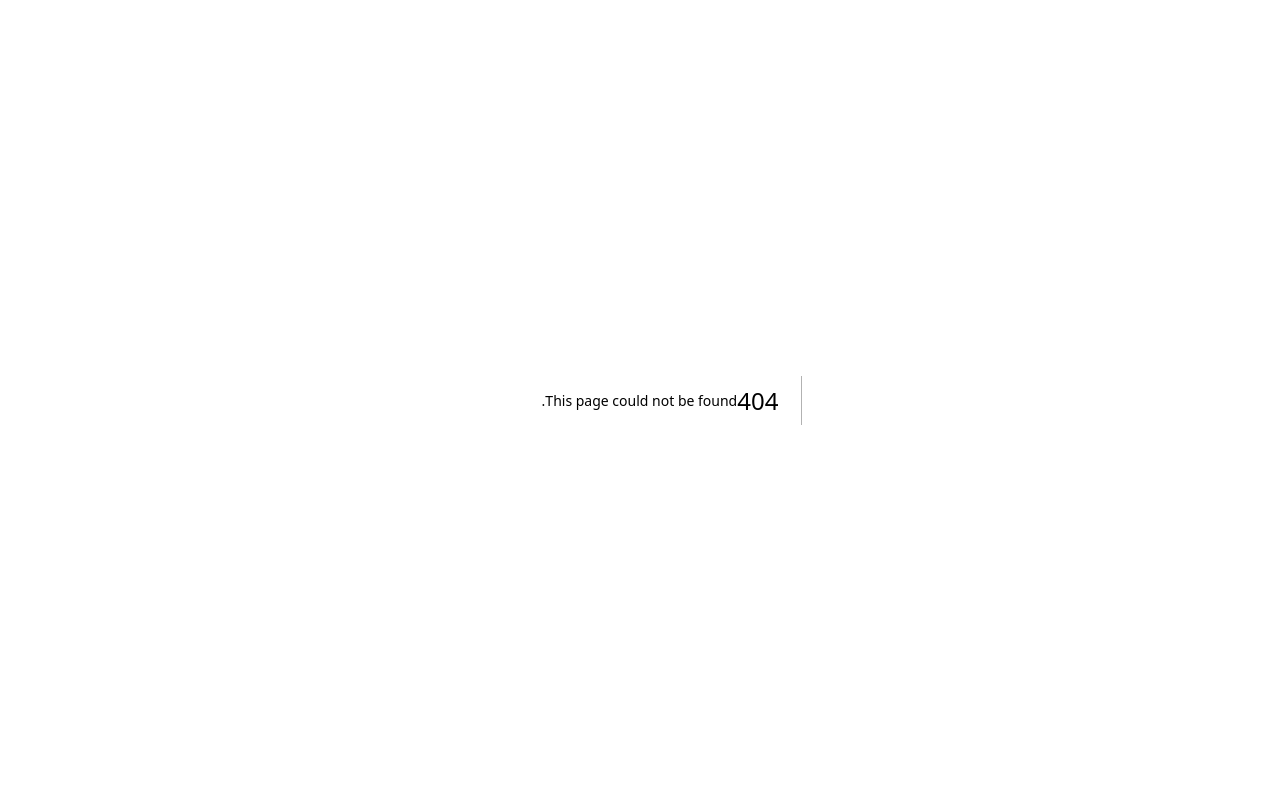
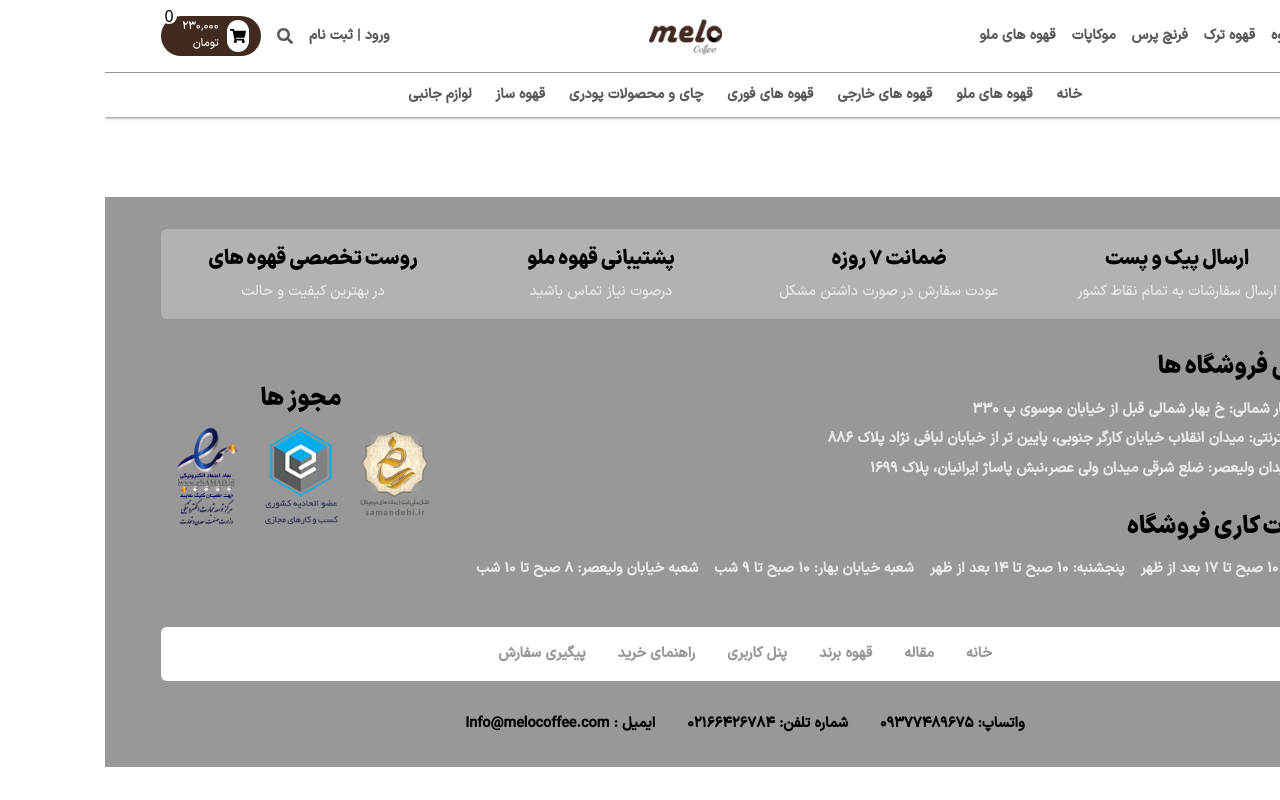
Before and after one commit to mohammadmehdidalvandii/mello-coffee, a Next.js app: page /loginOrRegister in a window 1280 px wide. Before the commit this address had no page. Built offline with nearby package versions, Linux system fonts and the light colour scheme.

Commit message:
created page loginORregister

```diff
--- /dev/null
+++ b/src/app/loginOrRegister/page.tsx
@@ -0,0 +1,16 @@
+import Footer from '@/components/module/Footer/Footer'
+import MainHeader from '@/components/module/MainHeader/MainHeader'
+import Navbar from '@/components/module/Navbar/Navbar'
+import React from 'react'
+
+const page:React.FC = ()=>{
+  return (
+    <>
+    <Navbar/>
+    <MainHeader/>
+    <Footer/>
+    </>
+  )
+}
+
+export default page
--- a/src/components/module/Navbar/Navbar.tsx
+++ b/src/components/module/Navbar/Navbar.tsx
@@ -49,7 +49,7 @@ const Navbar:React.FC =()=>{
                 </Link>
 
                 <div className="flex items-center gap-4">
-                    <Link href='/' className='block font-iranMedium font-semibold text-sm text-text duration-300 ease-linear hover:text-secondary-100 hover:border-b border-b-primary-200'>ورود | ثبت نام</Link>
+                    <Link href='/loginOrRegister' className='block font-iranMedium font-semibold text-sm text-text duration-300 ease-linear hover:text-secondary-100 hover:border-b border-b-primary-200'>ورود | ثبت نام</Link>
                     <span className="block cursor-pointer text-text duration-300 ease-linear hover:text-secondary-100"
                     onClick={handlerShowSearch}
                     >
@@ -100,7 +100,7 @@ const Navbar:React.FC =()=>{
                             <div className="bg_shadow text-white"></div>
                                 <div className="block fixed top-0 right-0 bg-white w-[300px] h-full z-[90]">
                                     <div className="flex justify-between items-center p-5">
-                                    <Link href='/' className='block font-iranMedium font-semibold text-xl text-text duration-300 ease-linear hover:text-secondary-100 hover:border-b border-b-primary-200'>ورود | ثبت نام</Link>
+                                    <Link href='/loginOrRegister' className='block font-iranMedium font-semibold text-xl text-text duration-300 ease-linear hover:text-secondary-100 hover:border-b border-b-primary-200'>ورود | ثبت نام</Link>
                                         <span className="block text-2xl text-text duration-300 ease-linear hover:text-secondary-100 cursor-pointer"
                                         onClick={handlerExitMenu}
                                         >
```
